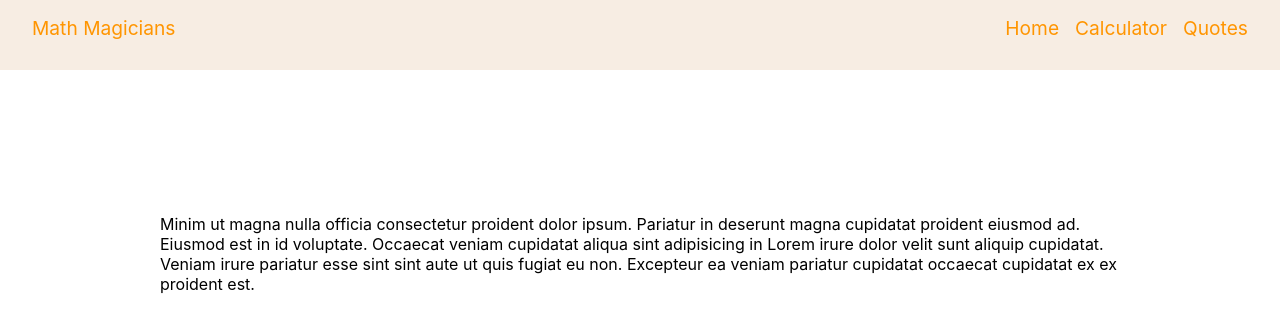
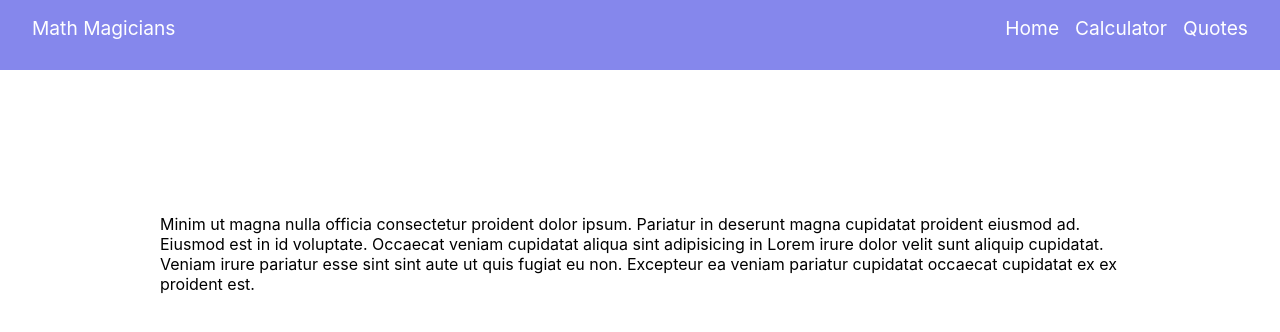
Before and after one commit to tarikbouari/Math_Magicians, a React (Create React App) app: page / in a window 1280 px wide. Shown: the top 332 px of the page. Built offline with nearby package versions, Linux system fonts and the light colour scheme.

Commit message:
update nav.module.css

```diff
--- a/src/components/nav.module.css
+++ b/src/components/nav.module.css
@@ -1,7 +1,7 @@
 .containerNav {
   width: 100%;
   padding: 1rem;
-  background-color: #f7ede3;
+  background-color: #8587EC;
   height: 70px;
 }
 
@@ -10,16 +10,16 @@
   justify-content: space-between;
   align-items: center;
   padding: 0 1rem;
-  color: #ff9501;
+  color: #fff;
   font-size: 1.2em;
 }
 
 a {
-  text-decoration: none;
+  text-decoration: none !important;
 }
 
 .navbar a {
-  color: #ff9501 !important;
+  color: #fff !important;
 }
 
 .boxlist {
```
